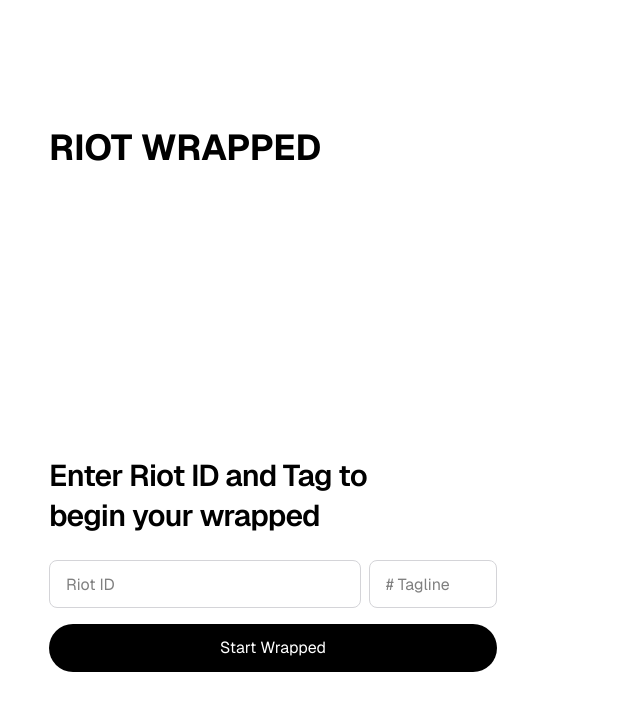
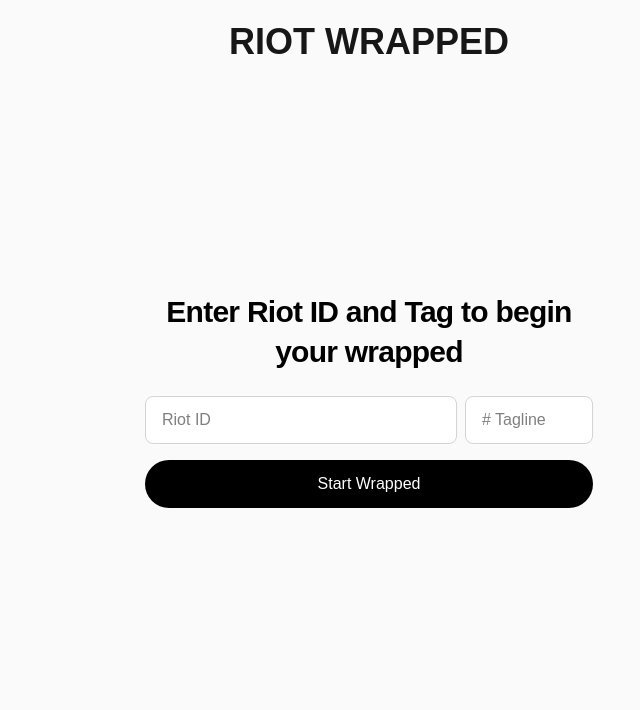
Before and after one commit to EmmanuelCobian/league-wrapped, a Next.js app: page / in a window 1280 px wide. Shown: the top 710 px of the page, without its empty margins (271-911 px from the left). Built offline with nearby package versions, Linux system fonts and the light colour scheme.

Commit message:
added Navbar

```diff
--- a/app/components/wrapped/LoginScreen.js
+++ b/app/components/wrapped/LoginScreen.js
@@ -5,18 +5,20 @@
   const [riotId, setRiotId] = useState('');
   const [tagline, setTagline] = useState('');
 
+  const handleSubmit = (e) => {
+    e.preventDefault();
+    fetchData(riotId, tagline);
+  };
 
   return (
-    <div className="flex min-h-screen items-center justify-center bg-zinc-50 font-sans dark:bg-black">
-      <main className="flex min-h-screen w-full max-w-3xl flex-col items-center justify-between py-32 px-16 bg-white dark:bg-black sm:items-start">
-        <div className="text-4xl font-bold text-black dark:text-white">
-          RIOT WRAPPED
-        </div>
-        <div className="flex flex-col items-center gap-6 text-center sm:items-start sm:text-left w-full">
-          <h1 className="max-w-xs text-3xl font-semibold leading-10 tracking-tight text-black dark:text-zinc-50">
+    <div className="flex min-h-screen items-center justify-center bg-zinc-50 dark:bg-black px-4">
+      <div className="w-full max-w-md">
+        <div className="flex flex-col items-center gap-6 text-center">
+          <h1 className="text-3xl font-semibold leading-10 tracking-tight text-black dark:text-zinc-50">
             Enter Riot ID and Tag to begin your wrapped
           </h1>
-          <form className="w-full max-w-md">
+
+          <form onSubmit={handleSubmit} className="w-full">
             <div className="flex gap-2">
               <div className="relative flex-1">
                 <input
@@ -25,6 +27,7 @@
                   onChange={(e) => setRiotId(e.target.value)}
                   className="w-full h-12 px-4 rounded-lg border border-zinc-300 dark:border-zinc-700 bg-white dark:bg-zinc-900 text-black dark:text-white focus:outline-none focus:ring-2 focus:ring-black dark:focus:ring-white"
                   placeholder="Riot ID"
+                  required
                 />
               </div>
               <div className="relative w-32">
@@ -35,19 +38,20 @@
                   className="w-full h-12 px-4 rounded-lg border border-zinc-300 dark:border-zinc-700 bg-white dark:bg-zinc-900 text-black dark:text-white focus:outline-none focus:ring-2 focus:ring-black dark:focus:ring-white"
                   placeholder="# Tagline"
                   maxLength={5}
+                  required
                 />
               </div>
             </div>
+
             <button
               type="submit"
-              onClick={()=>fetchData(riotId, tagline)}
               className="mt-4 flex h-12 w-full items-center justify-center rounded-full bg-black text-white transition-colors hover:bg-zinc-800 dark:bg-white dark:text-black dark:hover:bg-zinc-200 disabled:opacity-50 disabled:cursor-not-allowed"
             >
               Start Wrapped
             </button>
           </form>
         </div>
-      </main>
+      </div>
     </div>
   );
 }
--- /dev/null
+++ b/app/components/wrapped/Navbar.js
@@ -0,0 +1,19 @@
+"use client"
+import Link from 'next/link';
+
+export default function Navbar() {
+  return (
+    <nav className="fixed top-0 left-0 right-0 z-50 bg-zinc-50 font-sans dark:bg-black">
+      <div className="max-w-7xl mx-auto px-4 sm:px-6 lg:px-8">
+        <div className="flex justify-center items-center h-16 pt-5">
+          <Link
+            href="/"
+            className="text-4xl font-bold text-white-800 hover:text-gray-600 transition-colors"
+          >
+            RIOT WRAPPED
+          </Link>
+        </div>
+      </div>
+    </nav>
+  );
+}
--- a/app/layout.js
+++ b/app/layout.js
@@ -1,5 +1,6 @@
 import { Geist, Geist_Mono } from "next/font/google";
 import "./globals.css";
+import Navbar from "./components/wrapped/Navbar";
 
 const geistSans = Geist({
   variable: "--font-geist-sans",
@@ -19,10 +20,11 @@
 export default function RootLayout({ children }) {
   return (
     <html lang="en">
-      <body
-        className={`${geistSans.variable} ${geistMono.variable} antialiased`}
-      >
-        {children}
+      <body>
+        <Navbar />
+        <main className={`${geistSans.variable} ${geistMono.variable} antialiased`}>
+          {children}
+        </main>
       </body>
     </html>
   );
--- a/app/page.js
+++ b/app/page.js
@@ -4,12 +4,10 @@
 import LoadingScreen from "./components/wrapped/LoadingScreen.js";
 import OverallStats from "./components/wrapped/OverallStats.js";
 import MechanicSkills from './components/wrapped/MechanicSkills.js';
-import TeamPlayer from './components/wrapped/TeamPlayer.js'
 import RoleStats from './components/wrapped/RoleStats.js'
 import TimePreference from './components/wrapped/TimePreference.js'
 import ErrorScreen from './components/wrapped/ErrorScreen.js'
 import SummaryScreen from './components/wrapped/SummaryScreen.js';
-
 
 export default function Home() {
   const [errorMessage, setErrorMessage] = useState('');
```
